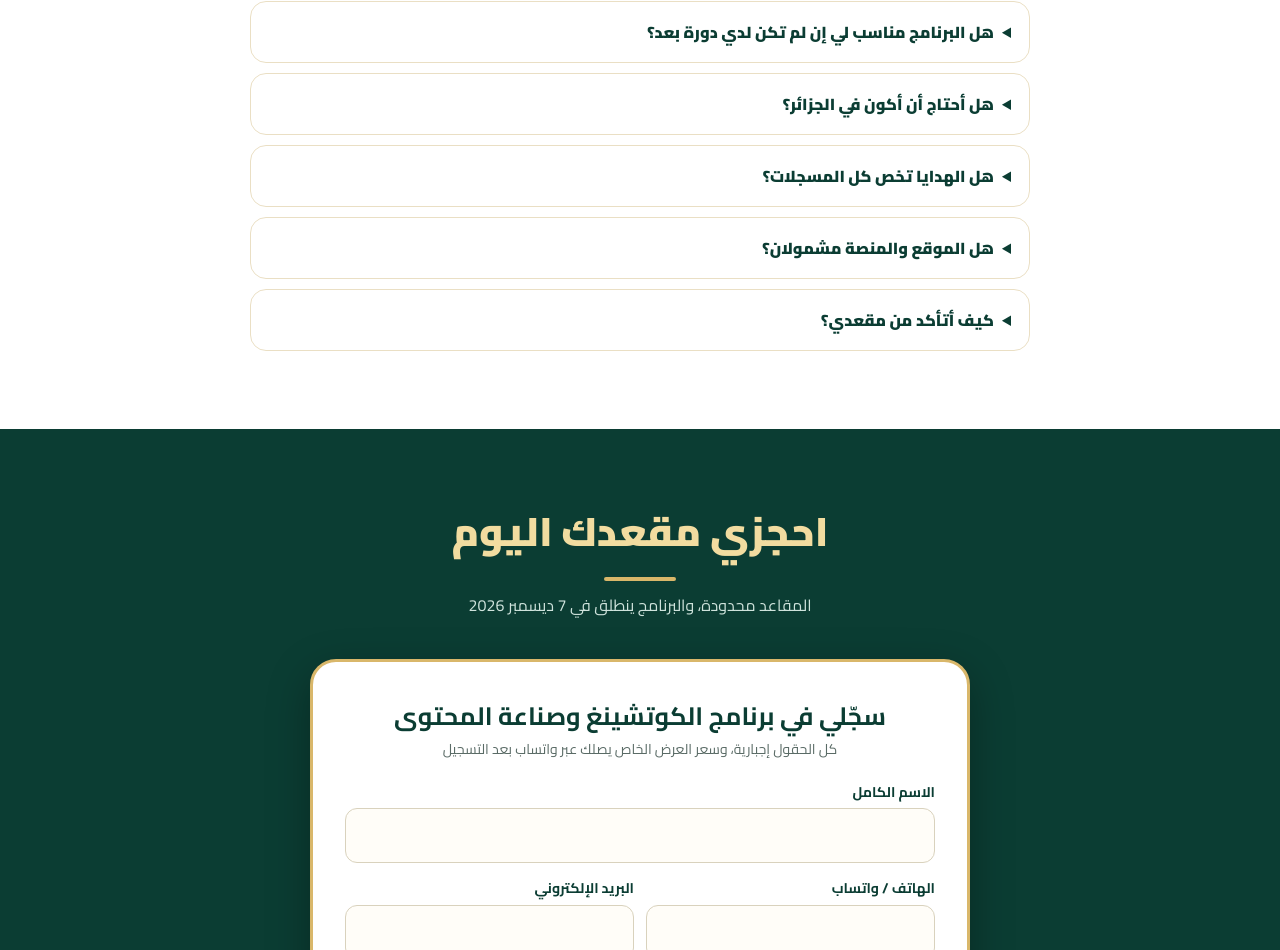
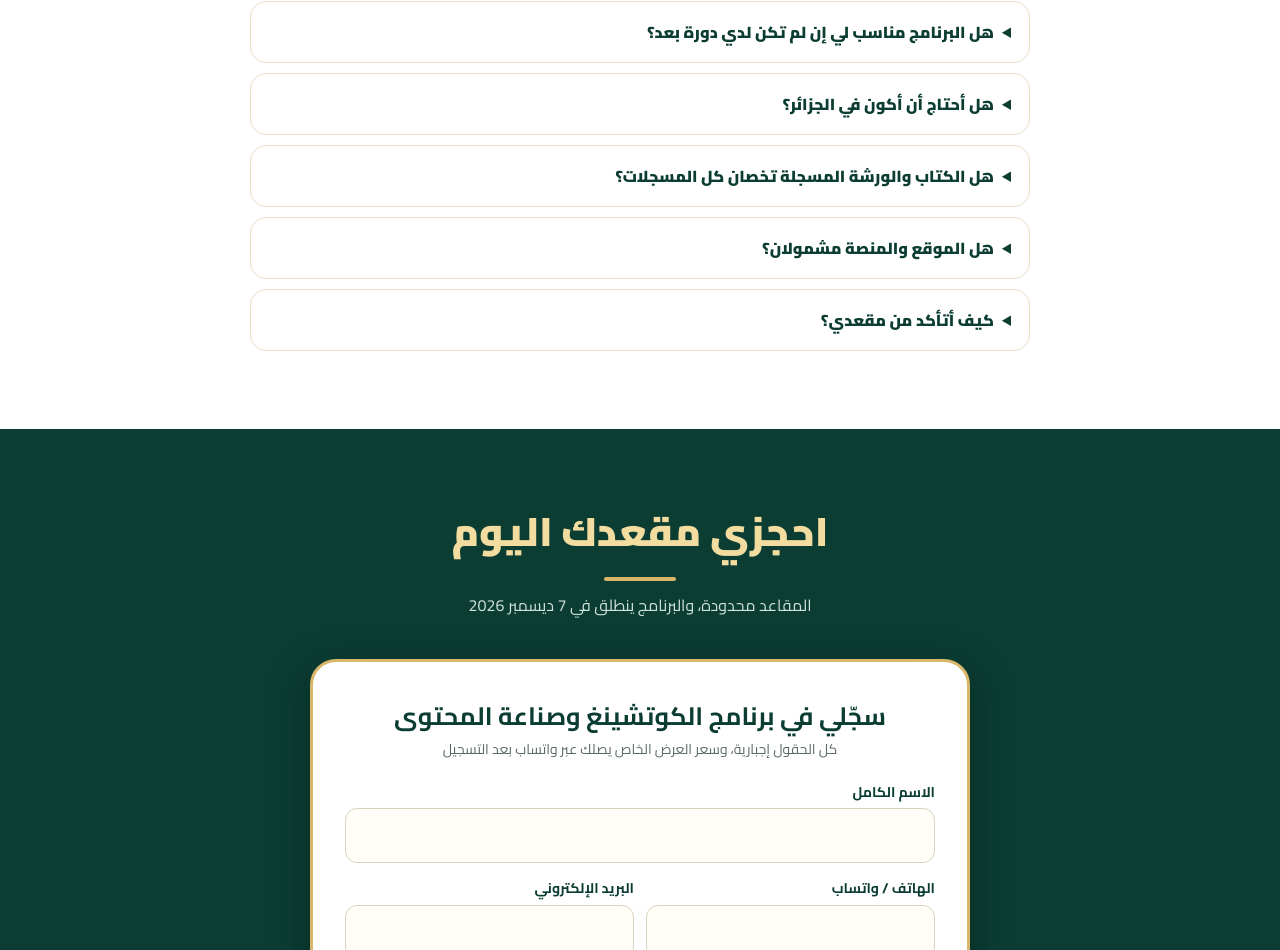
Before and after one commit to mimi18business/content-program, a plain HTML site: page index.html in a window 1280 px wide. Shown: the part 7766-8716 px from the top of the page. Drawn offline with Linux system fonts and the light colour scheme.

Commit message:
FAQ: book + one recorded workshop
Co-Authored-By: Claude Sonnet 5.5 <noreply@anthropic.com>
Claude-Session: https://claude.ai/code/session_01VfniW564q42NZ76Lu3nkU6

```diff
--- a/index.html
+++ b/index.html
@@ -258,7 +258,7 @@ footer b{color:var(--gold2)}
   <div class="title"><h2>أسئلة شائعة</h2></div>
   <details><summary>هل البرنامج مناسب لي إن لم تكن لدي دورة بعد؟</summary><p>نعم، الورشة مبنية لمن تفكر في إطلاق أول دورة، والبرنامج يبدأ بأساسيات الكوتشينغ.</p></details>
   <details><summary>هل أحتاج أن أكون في الجزائر؟</summary><p>لا، كل البرامج أونلاين والتسجيل مفتوح من أي بلد.</p></details>
-  <details><summary>هل الهدايا تخص كل المسجلات؟</summary><p>نعم، تُضاف لكِ بمجرد التسجيل في البرنامج، إضافة إلى المحاضرات الحية.</p></details>
+  <details><summary>هل الكتاب والورشة المسجلة تخصان كل المسجلات؟</summary><p>نعم، يُضاف لكِ كتاب «كيف أبيع دوراتي؟» وورشة «أول دورة تدريبية» المسجلة (ورشة واحدة) مع المتابعة بمجرد التسجيل، إضافة إلى المحاضرات الحية الست.</p></details>
   <details><summary>هل الموقع والمنصة مشمولان؟</summary><p>لا، إنشاء الموقع والمنصة وإدارة الصفحات خدمات منفصلة، تجديها في قسم «خدمات التعاون».</p></details>
   <details><summary>كيف أتأكد من مقعدي؟</summary><p>سجّلي في الاستمارة أسفله وسنتواصل معك عبر واتساب لتأكيد المقعد.</p></details>
 </div></section>
```
